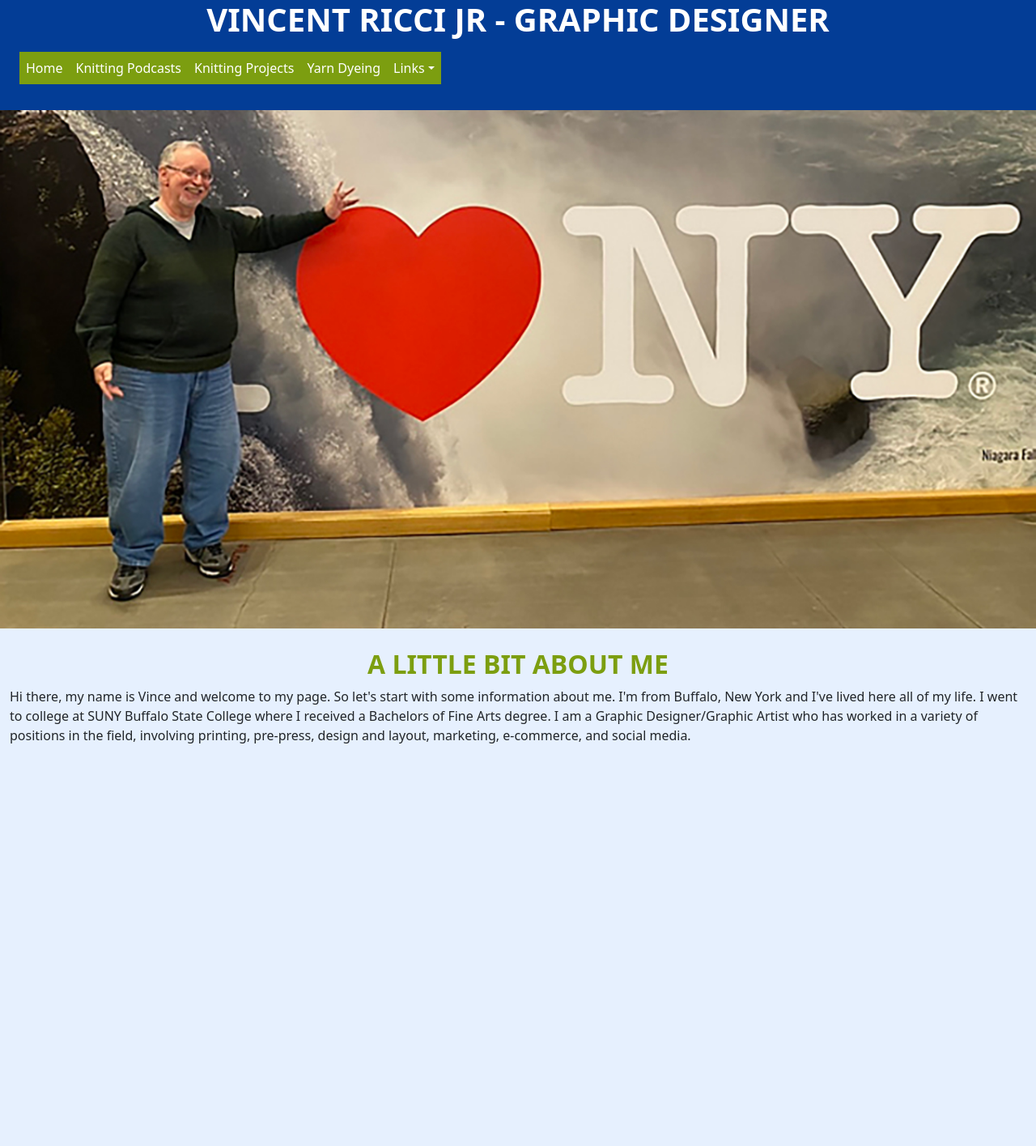
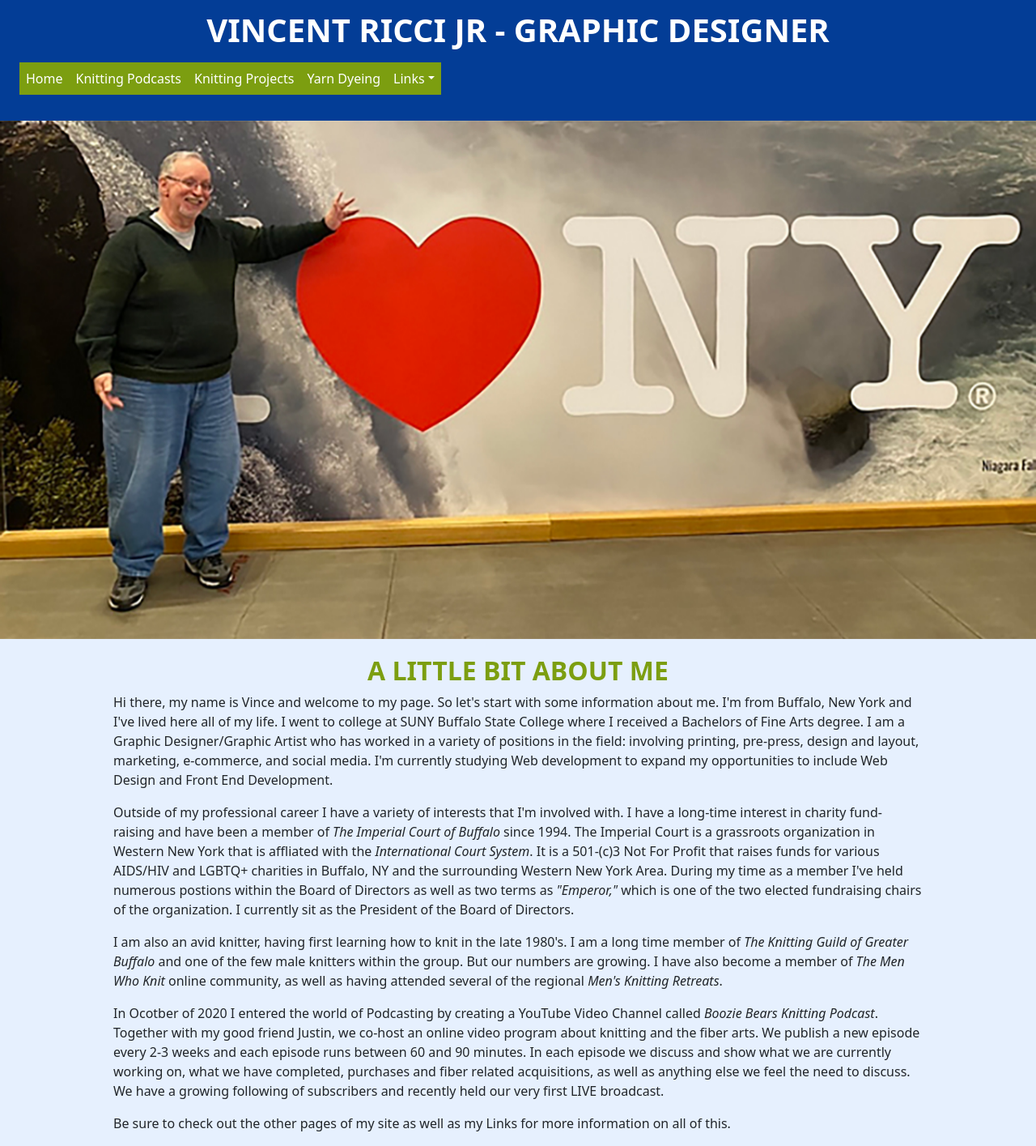
Before and after one commit to vricci518/vince_ricci, a PHP site: page /aboutme2.php in a window 1280 px wide. Shown: the whole page at 81% size. Before the commit the page ends 918 px from the top, so only its background shows below. Run offline with PHP 8.4, Linux system fonts and the light colour scheme.

Commit message:
revised files

```diff
--- a/new_aboutme/about_me2/aboutme2.php
+++ b/new_aboutme/about_me2/aboutme2.php
@@ -16,6 +16,7 @@
 
 <body>
 	<?php include 'header.php'; ?>
+	<!-- Carousel -->
 	<div id="carouselExampleSlidesOnly" class="carousel slide" data-bs-ride="carousel">
 		<div class="carousel-inner">
 			<div class="carousel-item active">
@@ -29,18 +30,31 @@
 			</div>
 		</div>
 	</div>
+	<!-- Intro page information -->
+<div class="container-fluid" id="intro">
+	<h2>A Little Bit About Me</h2>
+	<div>
+		<p>
+			Hi there, my name is Vince and welcome to my page. So let's start with some information about me. I'm from Buffalo, New York and I've lived here all of my life. I went to college at SUNY Buffalo State College where I received a Bachelors of Fine Arts degree. I am a Graphic Designer/Graphic Artist who has worked in a variety of positions in the field: involving printing, pre-press, design and layout, marketing, e-commerce, and social media. I'm currently studying Web development to expand my opportunities to include Web Design and Front End Development.</p>
+		<p>
+			Outside of my professional career I have a variety of interests that I'm involved with. I have a long-time interest in charity fund-raising and have been a member of <em>The Imperial Court of Buffalo</em> since 1994. The Imperial Court is a grassroots organization in Western New York that is affliated with the <em>International Court System</em>. It is a 501-(c)3 Not For Profit that raises funds for various AIDS/HIV and LGBTQ+ charities in Buffalo, NY and the surrounding Western New York Area. During my time as a member I've held numerous postions within the Board of Directors as well as two terms as <em>"Emperor,"</em> which is one of the two elected fundraising chairs of the organization. I currently sit as the President of the Board of Directors.
+		</p>
+		<p>
+			I am also an avid knitter, having first learning how to knit in the late 1980's. I am a long time member of <em>The Knitting Guild of Greater Buffalo</em> and one of the few male knitters within the group. But our numbers are growing. I have also become a member of <em>The Men Who Knit</em> online community, as well as having attended several of the regional <em>Men's Knitting Retreats</em>.
+		</p>
+		<p>
+			In Ocotber of 2020 I entered the world of Podcasting by creating a YouTube Video Channel called <em>Boozie Bears Knitting Podcast</em>. Together with my good friend Justin, we co-host an online video program about knitting and the fiber arts. We publish a new episode every 2-3 weeks and each episode runs between 60 and 90 minutes. In each episode we discuss and show what we are currently working on, what we have completed, purchases and fiber related acquisitions, as well as anything else we feel the need to discuss. We have a growing following of subscribers and recently held our very first LIVE broadcast.
+		</p>
+		<p>
+			Be sure to check out the other pages of my site as well as my Links for more information on all of this.
+		</p>
+	</div>
+
+</div>
+
 
 	<!-- Option 1: Bootstrap Bundle with Popper -->
 	<script src="https://cdn.jsdelivr.net/npm/bootstrap@5.0.0-beta2/dist/js/bootstrap.bundle.min.js" integrity="sha384-b5kHyXgcpbZJO/tY9Ul7kGkf1S0CWuKcCD38l8YkeH8z8QjE0GmW1gYU5S9FOnJ0" crossorigin="anonymous"></script>
 </body>
-	<div class="container-fluid">
-		<h2>A Little Bit About Me</h2>
-		<div >
-			<p>
-				Hi there, my name is Vince and welcome to my page. So let's start with some information about me. I'm from Buffalo, New York and I've lived here all of my life. I went to college at SUNY Buffalo State College where I received a Bachelors of Fine Arts degree. I am a Graphic Designer/Graphic Artist who has worked in a variety of positions in the field, involving printing, pre-press, design and layout, marketing, e-commerce, and social media.
-			</p>
-		</div>
-
-	</div>
 
 </html>
--- a/new_aboutme/about_me2/css/aboutme2.css
+++ b/new_aboutme/about_me2/css/aboutme2.css
@@ -10,6 +10,7 @@
 header h1 {
 	color: #FFFFFF;
 	background-color: #033D96;
+	padding-top: 1%;
 	text-align: center;
 	text-transform: uppercase;
 	font-weight: 800;
@@ -37,3 +38,7 @@
 	text-transform: uppercase;
 	margin-top: 2%;
 }
+
+#intro {
+	width: 80%;
+}
```
